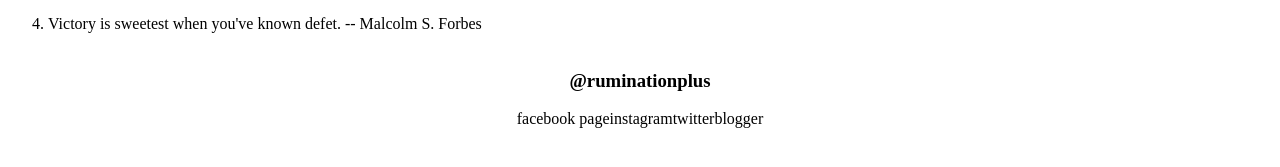
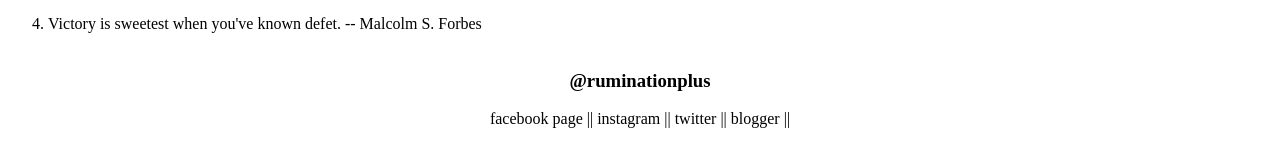
Before and after one commit to itsamitazad/ruminationplus, a plain HTML site: page index.html in a window 1280 px wide. Shown: the part 191-358 px from the top of the page. Drawn offline with Linux system fonts and the light colour scheme.

Commit message:
add some gap

```diff
--- a/index.html
+++ b/index.html
@@ -17,10 +17,10 @@
         <footer style="text-align: center;">
             <h3>@ruminationplus</h3>
             <table>
-                <tr>facebook page</tr>
-                <tr>instagram</tr>
-                <tr>twitter</tr>
-                <tr>blogger</tr>
+                <tr>facebook page || </tr>
+                <tr>instagram || </tr>
+                <tr>twitter || </tr>
+                <tr>blogger || </tr>
 
 
             </table>
```
